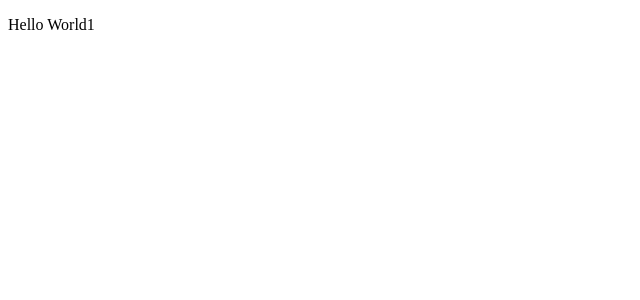
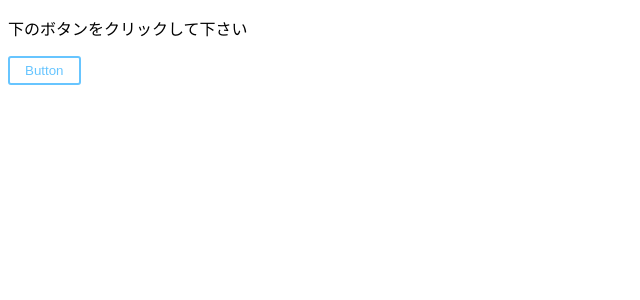
Before and after one commit to kimuniiii/My-Next-Apollo-GraphQL-App, a Next.js app: page /main in a window 1280 px wide. Shown: the top 300 px of the page, without its empty margins (0-640 px from the left). Built offline with nearby package versions, Linux system fonts and the light colour scheme.

Commit message:
Buttonコンポーネントがpages配下で適切に表示されるかどうかを確認

```diff
--- a/src/pages/main/index.tsx
+++ b/src/pages/main/index.tsx
@@ -1,9 +1,15 @@
 import React, { FC } from "react";
+import { Button } from "../../components/atoms/Button";
 
 const Home: FC = () => {
   return (
     <>
-      <p>Hello World1</p>
+      <p>下のボタンをクリックして下さい</p>
+      <Button
+        text="Button"
+        isDisabled={false}
+        onClick={() => alert("クリック")}
+      />
     </>
   );
 };
```
